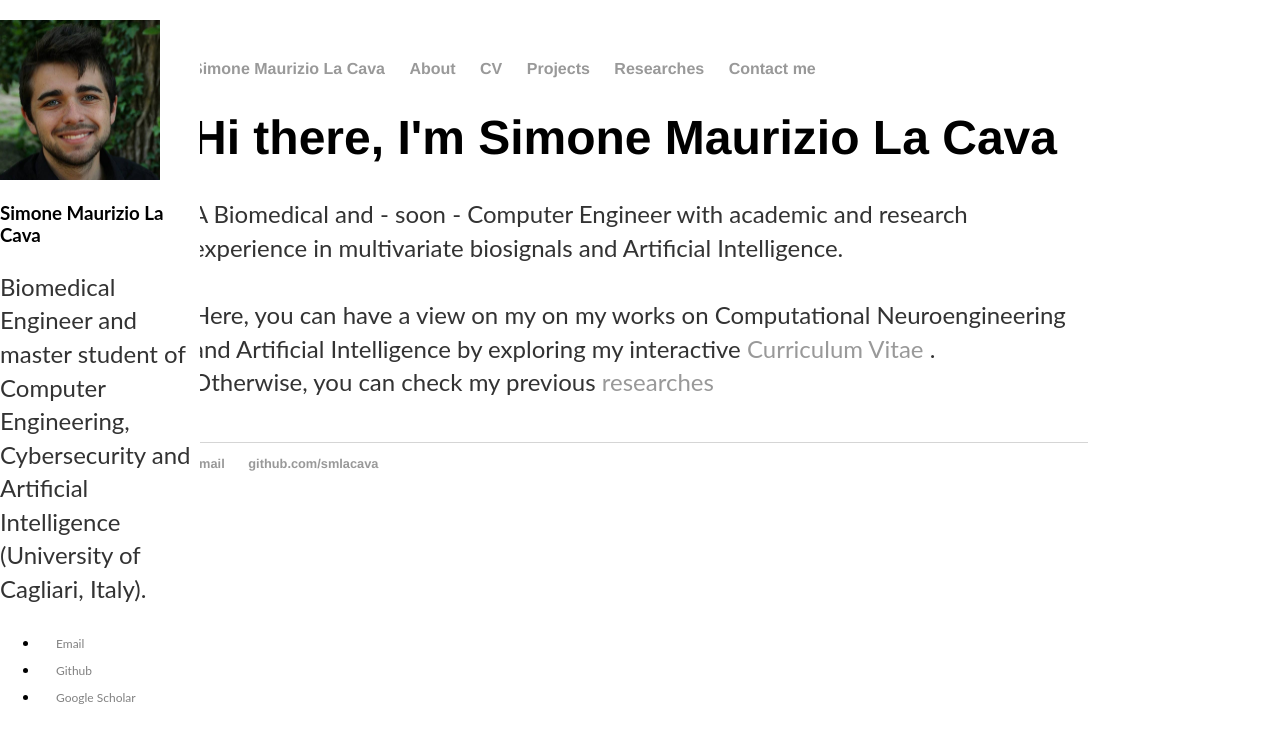
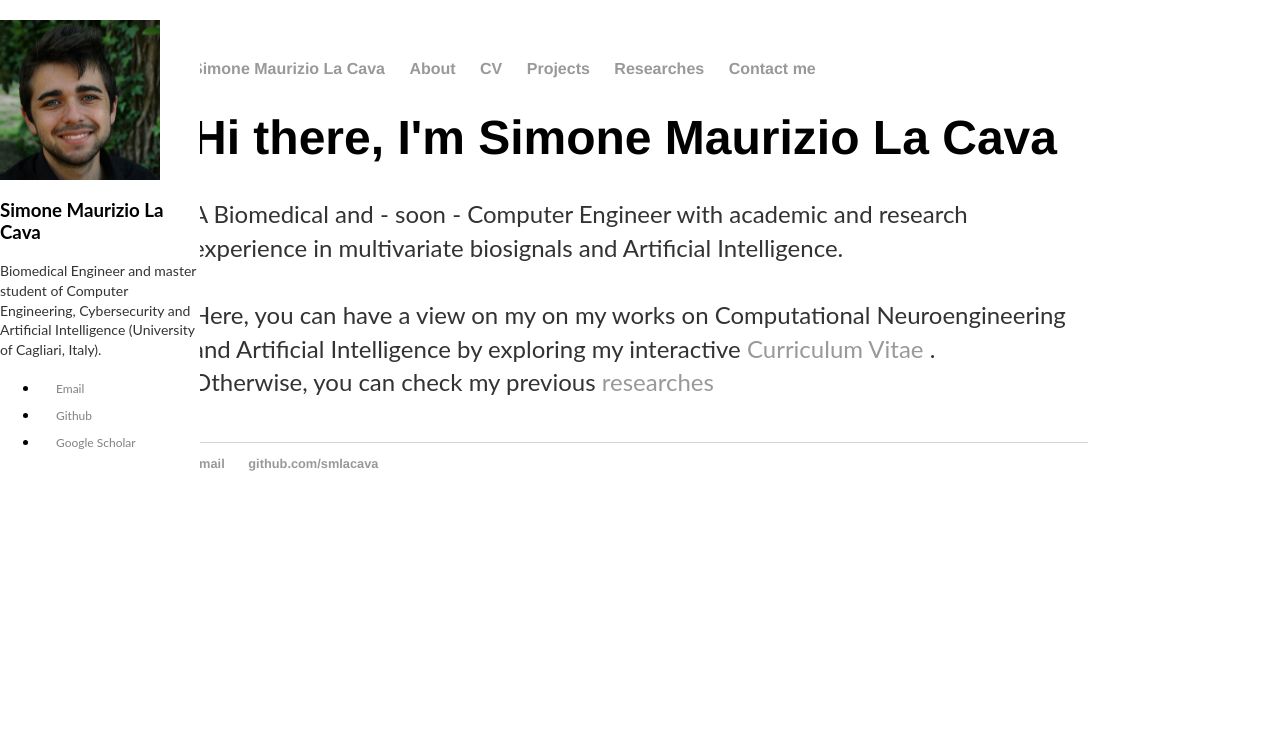
Before and after one commit to smlacava/smlacava.github.io, a Jekyll site: the page built from index.html, in a window 1280 px wide. Shown: the top 743 px of the page. Built offline with Jekyll 4.4.1, drawn with Linux system fonts in a browser that asks for light colours.

Commit message:
Update default.html

```diff
--- a/_layouts/default.html
+++ b/_layouts/default.html
@@ -52,11 +52,11 @@
 		<body>
 			<div class="sidenav">
 				<div class="author__avatar">
-					<img src="https://smlacava.github.io/images/SMLC_profile.jpg" class="author__avatar" alt="Simone Maurizio La Cava" width="160" height="160" left="20" right="20">
+					<img src="https://smlacava.github.io/images/SMLC_profile.jpg" class="author__avatar" alt="Simone Maurizio La Cava" align="middle" width="160" height="160">
 				</div>
 				<div class="author__content">
 					<h3 class="author__name">Simone Maurizio La Cava</h3>
-					<p class="author__bio" size="14">Biomedical Engineer and master student of Computer Engineering, Cybersecurity and Artificial Intelligence (University of Cagliari, Italy).</p></div>
+					<p class="author__bio" style="font-size:14px">Biomedical Engineer and master student of Computer Engineering, Cybersecurity and Artificial Intelligence (University of Cagliari, Italy).</p></div>
 				<ul class="author__urls social-icons">
 					<li><a href="mailto:simonemaurizio.lacava@gmail.com"> Email</a></li>
 					<li><a href="https://github.com/smlacava"> Github</a></li>
```
